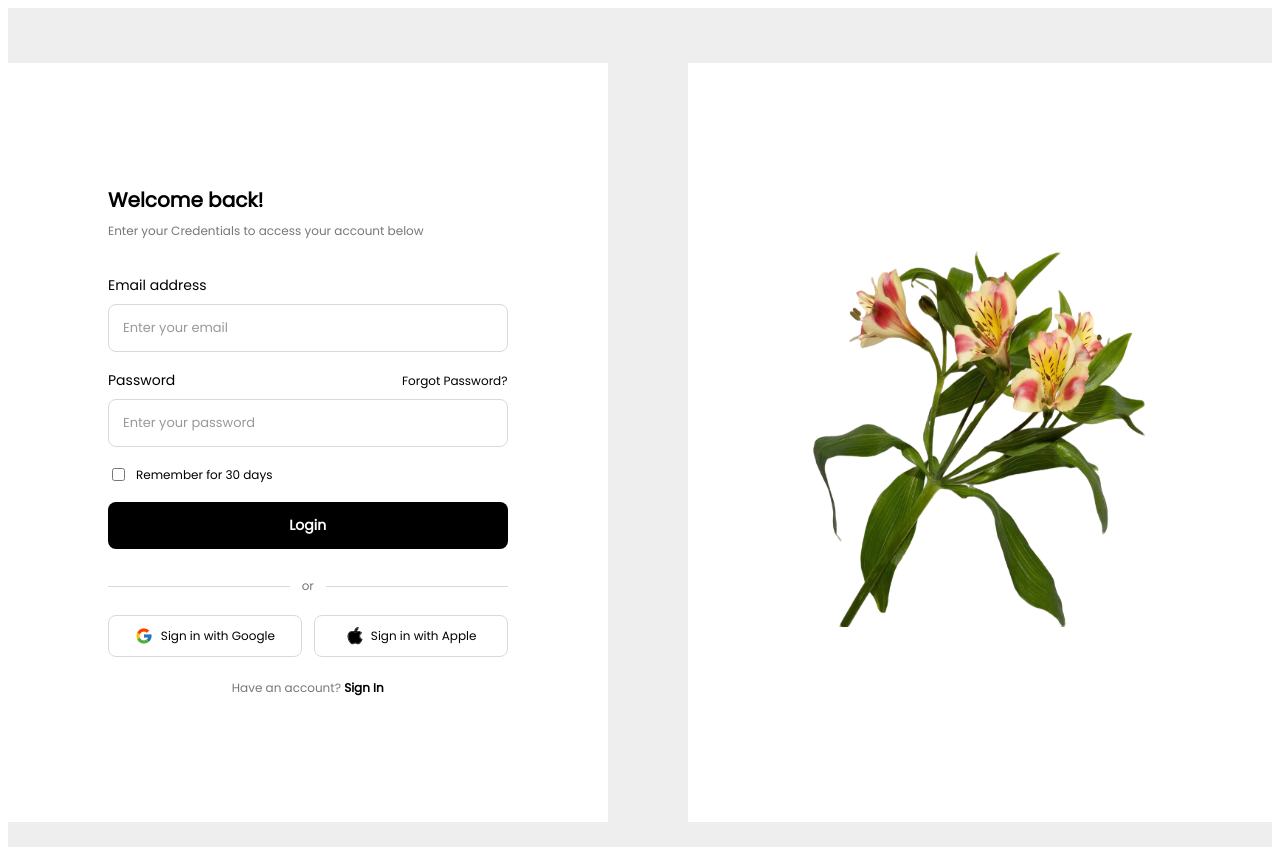
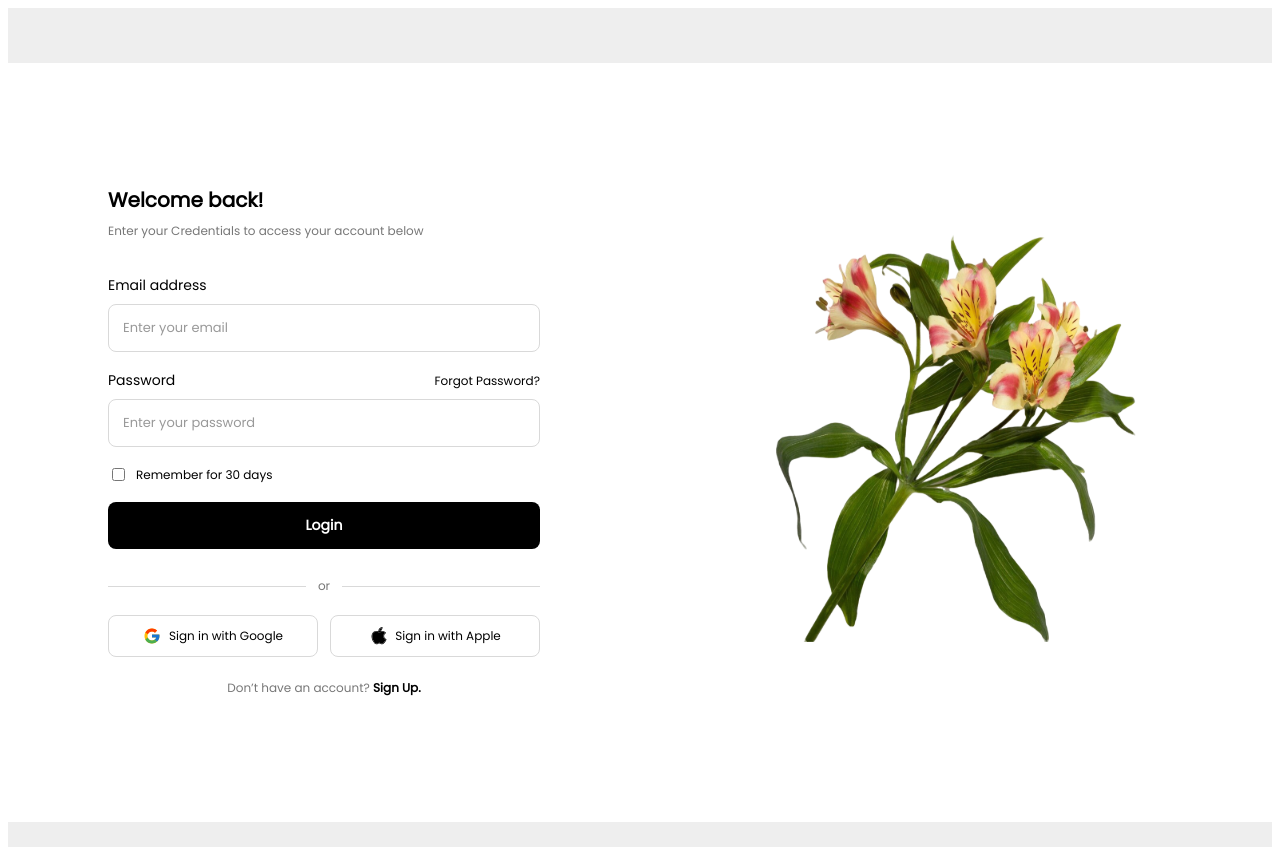
Before and after one commit to lvyza/appdev1-final-practical-exam, a React (Vite) app: page / in a window 1280 px wide. Built offline with nearby package versions, Linux system fonts and the light colour scheme.

Commit message:
Update Login bottom section.

```diff
--- a/src/components/Login.jsx
+++ b/src/components/Login.jsx
@@ -67,7 +67,7 @@
         </div>
 
         <p className={styles.signInText}>
-          Have an account? <span>Sign In</span>
+          Don’t have an account? <span>Sign Up.</span>
         </p>
       </section>
 
--- a/src/components/Login.module.css
+++ b/src/components/Login.module.css
@@ -14,7 +14,6 @@
 }
 
 .leftSection {
-  margin-right: 80px;
   padding: 125px 100px;
   box-sizing: border-box;
 }
```
Also changed, not shown: padillon-login-bottom.png (added).
